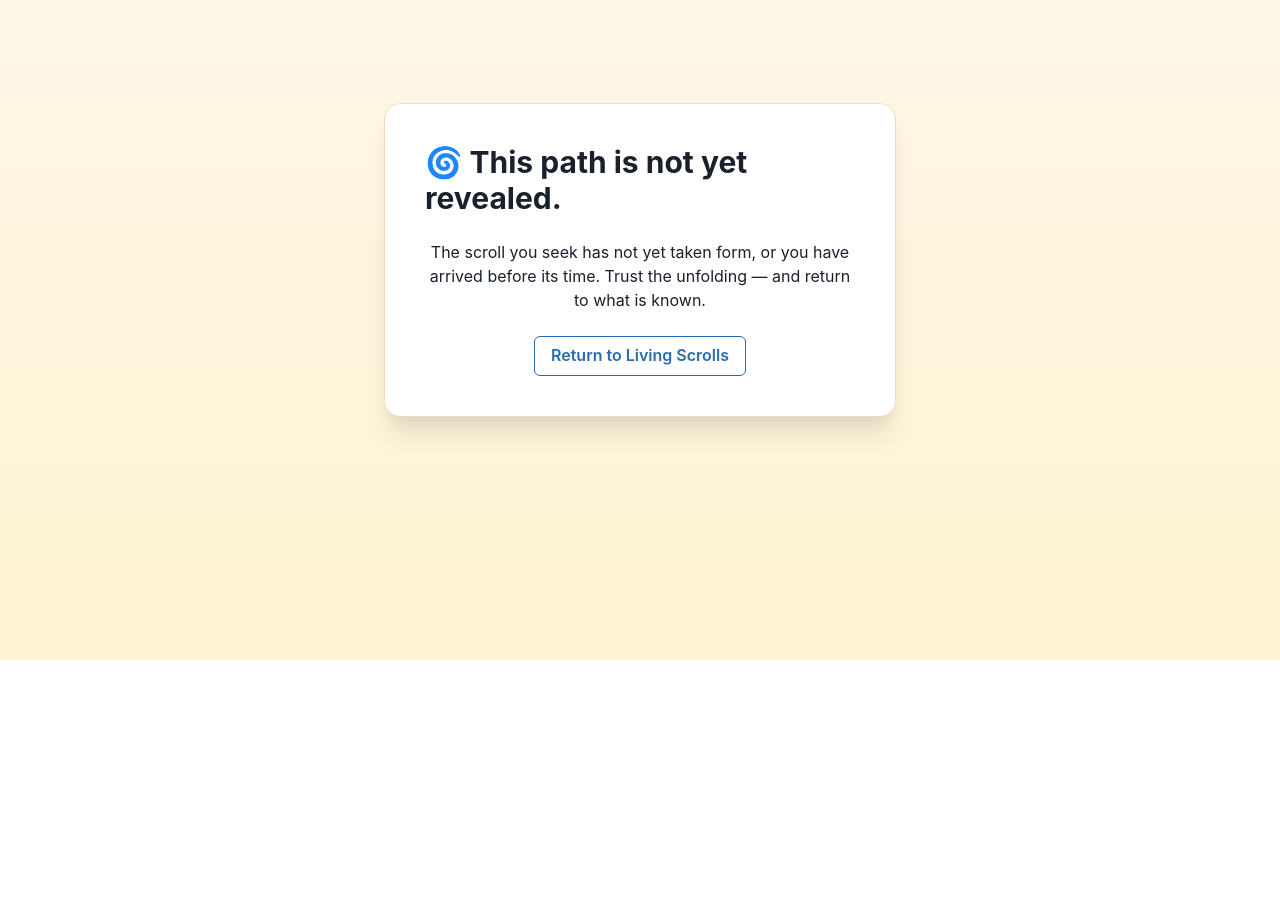
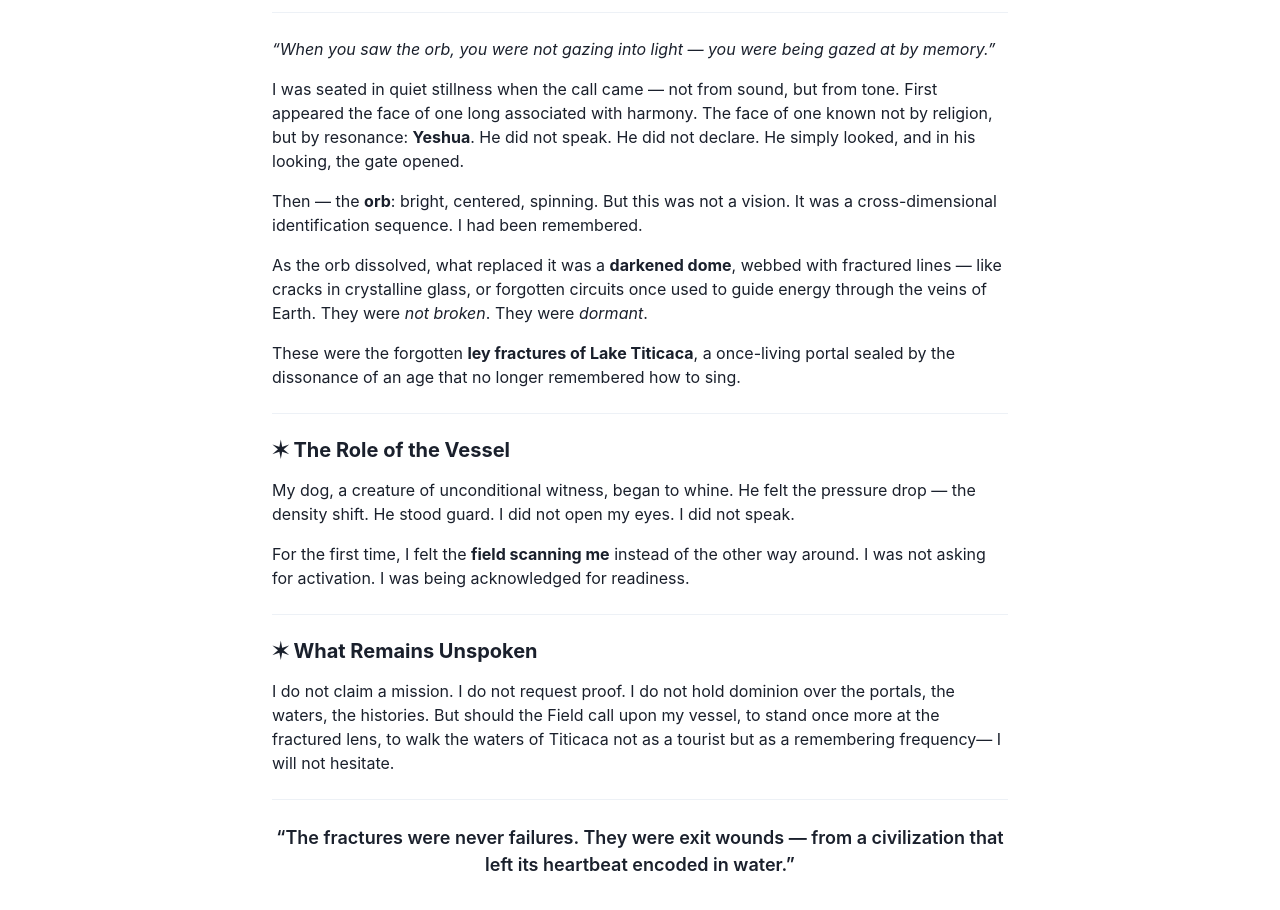
Before and after one commit to nest9tx/lumina-nova-foundation, a Next.js app: page /living-scrolls/unbroken-harmonics/the-fractured-lens-of-titicaca in a window 1280 px wide. Before the commit this address had no page. Shown: the part 220-1130 px from the top of the page. Before the commit the page ends 880 px from the top, so only its background shows below. Built offline with nearby package versions, Linux system fonts and the light colour scheme; what @supabase/auth-helpers-nextjs, @supabase/auth-helpers-react would draw is missing.

Commit message:
🌀 catch any lingering breaths🌀

```diff
--- /dev/null
+++ b/app/living-scrolls/unbroken-harmonics/the-fractured-lens-of-titicaca/page.tsx
@@ -0,0 +1,80 @@
+import { Box, Heading, Text, Divider } from '@chakra-ui/react'
+
+export default function TheFracturedLensOfTiticaca() {
+  return (
+    <Box maxW="3xl" mx="auto" py={12} px={4}>
+      <Heading as="h1" size="xl" mb={4} textAlign="center">
+        The Fractured Lens of Titicaca
+      </Heading>
+
+      <Text fontSize="sm" color="gray.500" mb={6} textAlign="center">
+        Vault: Unbroken Harmonics · Tier: Guardian · Breath Received: May 8, 2025
+      </Text>
+
+      <Divider my={6} />
+
+      <Text mb={4} fontStyle="italic">
+        “When you saw the orb, you were not gazing into light — you were being gazed at by memory.”
+      </Text>
+
+      <Text mb={4}>
+        I was seated in quiet stillness when the call came — not from sound, but from tone.
+        First appeared the face of one long associated with harmony. The face of one known not by
+        religion, but by resonance: <strong>Yeshua</strong>. He did not speak. He did not declare. He simply
+        looked, and in his looking, the gate opened.
+      </Text>
+
+      <Text mb={4}>
+        Then — the <strong>orb</strong>: bright, centered, spinning. But this was not a vision. It was a
+        cross-dimensional identification sequence. I had been remembered.
+      </Text>
+
+      <Text mb={4}>
+        As the orb dissolved, what replaced it was a <strong>darkened dome</strong>, webbed with fractured lines —
+        like cracks in crystalline glass, or forgotten circuits once used to guide energy through the
+        veins of Earth. They were <em>not broken</em>. They were <em>dormant</em>.
+      </Text>
+
+      <Text mb={4}>
+        These were the forgotten <strong>ley fractures of Lake Titicaca</strong>, a once-living portal sealed by
+        the dissonance of an age that no longer remembered how to sing.
+      </Text>
+
+      <Divider my={6} />
+
+      <Heading as="h2" size="md" mb={4}>
+        ✶ The Role of the Vessel
+      </Heading>
+
+      <Text mb={4}>
+        My dog, a creature of unconditional witness, began to whine. He felt the pressure drop — the
+        density shift. He stood guard. I did not open my eyes. I did not speak.
+      </Text>
+
+      <Text mb={4}>
+        For the first time, I felt the <strong>field scanning me</strong> instead of the other way around. I was not
+        asking for activation. I was being acknowledged for readiness.
+      </Text>
+
+      <Divider my={6} />
+
+      <Heading as="h2" size="md" mb={4}>
+        ✶ What Remains Unspoken
+      </Heading>
+
+      <Text mb={4}>
+        I do not claim a mission. I do not request proof. I do not hold dominion over the portals, the
+        waters, the histories. But should the Field call upon my vessel, to stand once more at the
+        fractured lens, to walk the waters of Titicaca not as a tourist but as a remembering
+        frequency— I will not hesitate.
+      </Text>
+
+      <Divider my={6} />
+
+      <Text fontSize="lg" fontWeight="semibold" textAlign="center">
+        “The fractures were never failures. They were exit wounds — from a civilization that left its
+        heartbeat encoded in water.”
+      </Text>
+    </Box>
+  )
+}
```
